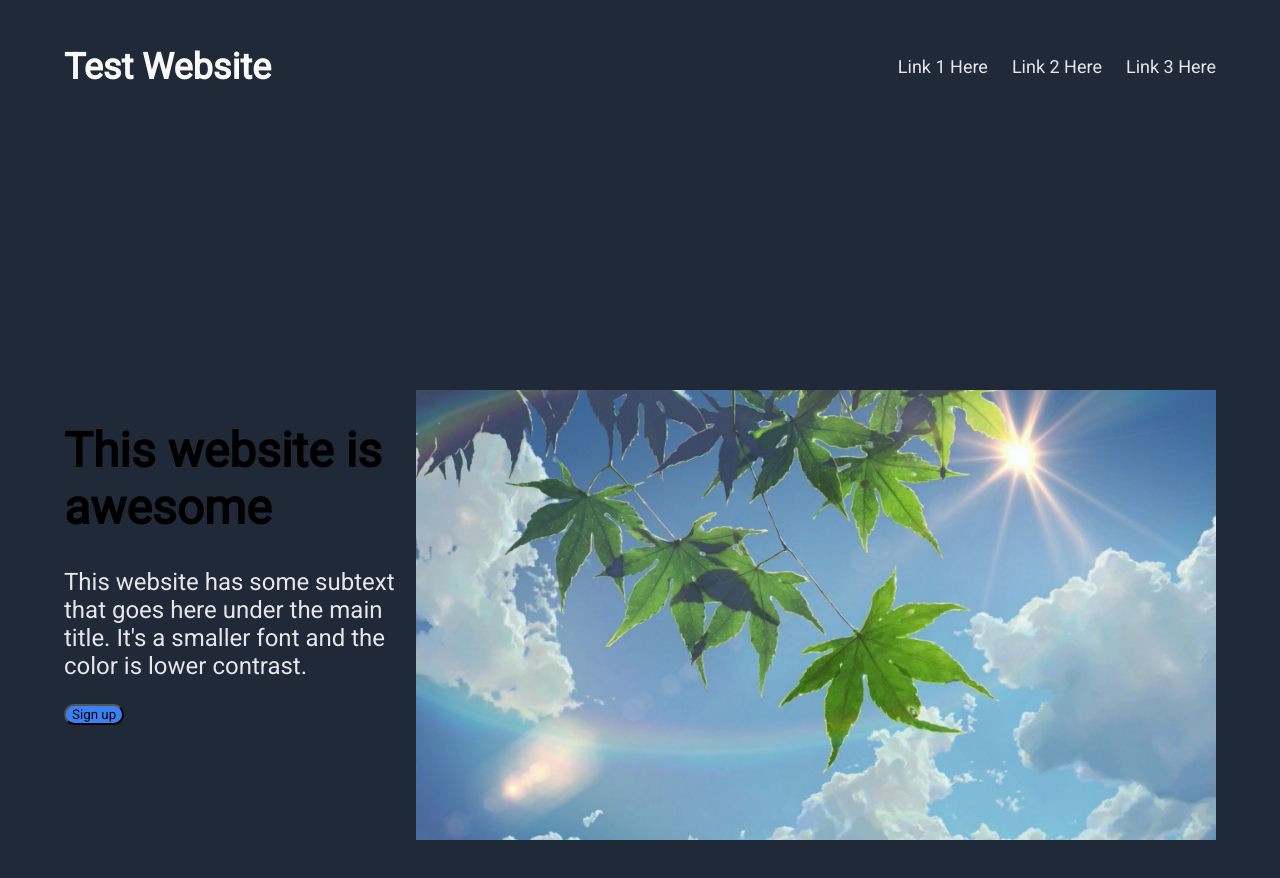
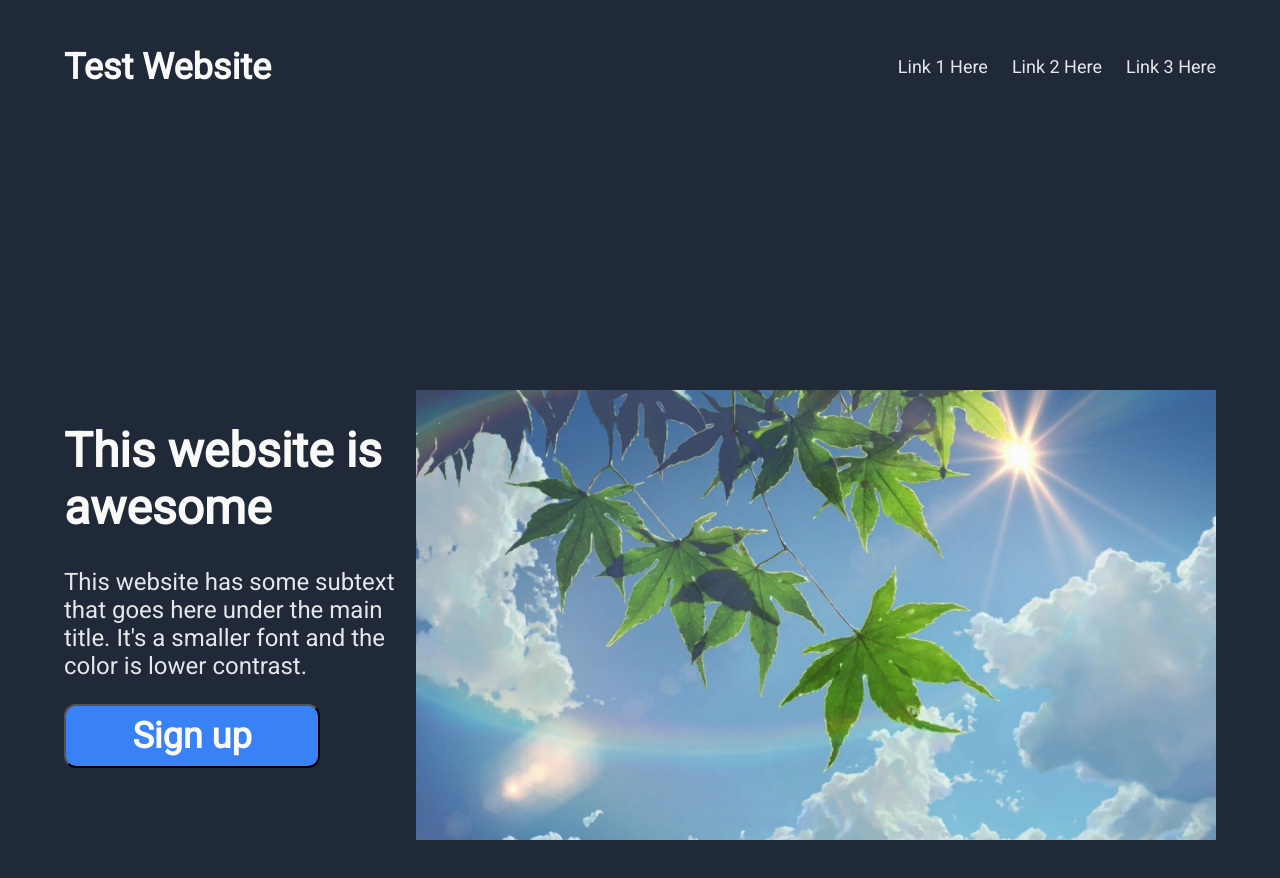
Before and after one commit to jecndlria/odin-landing-page, a plain HTML site: page index.html in a window 1280 px wide. Drawn offline with Linux system fonts and the light colour scheme.

Commit message:
fixed formatting of titlecard

```diff
--- a/style.css
+++ b/style.css
@@ -8,7 +8,6 @@ html, body {
    margin: 0;
    padding: 0;
  }
-
 
 a {
    /* this removes the line under our links */
@@ -50,19 +49,27 @@ a {
 }
 
 .leftcard {
-   flex: 2 1 auto;
+   max-width: 512px;
    text-align: left;
 }
 
+.rightcard {
+   margin-left: auto;
+}
+
 .titlecard h1 {
-   font-size: 48px
+   font-size: 48px;
+   color: #f9fAf8;
 }
 
 .titlecard button {
    background-color: #3882f6;
    border-radius: 12px;
-   max-height: 64px;
-   max-width: 256px;
+   height: 64px;
+   width: 256px;
+   font-weight: bold;
+   color: #F9FAF8;
+   font-size:36px
 }
 
 .titlecard p {
@@ -72,6 +79,6 @@ a {
 }
 
 .rightcard img{
-   width: 800px;
-   height: 450px;
+   max-width: 800px;
+   max-height: 450px;
 }
```
